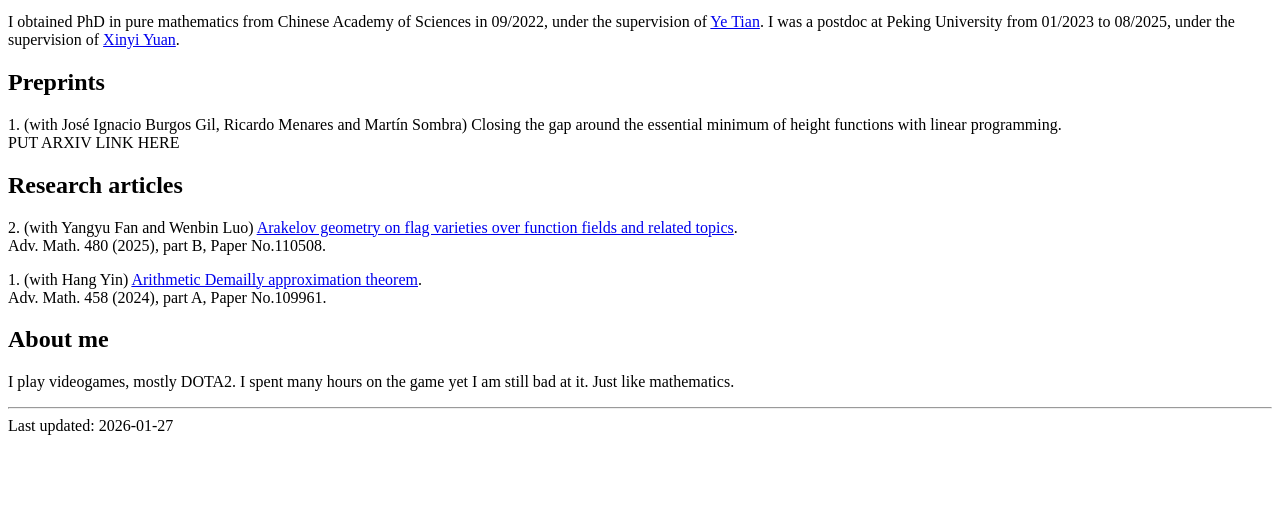
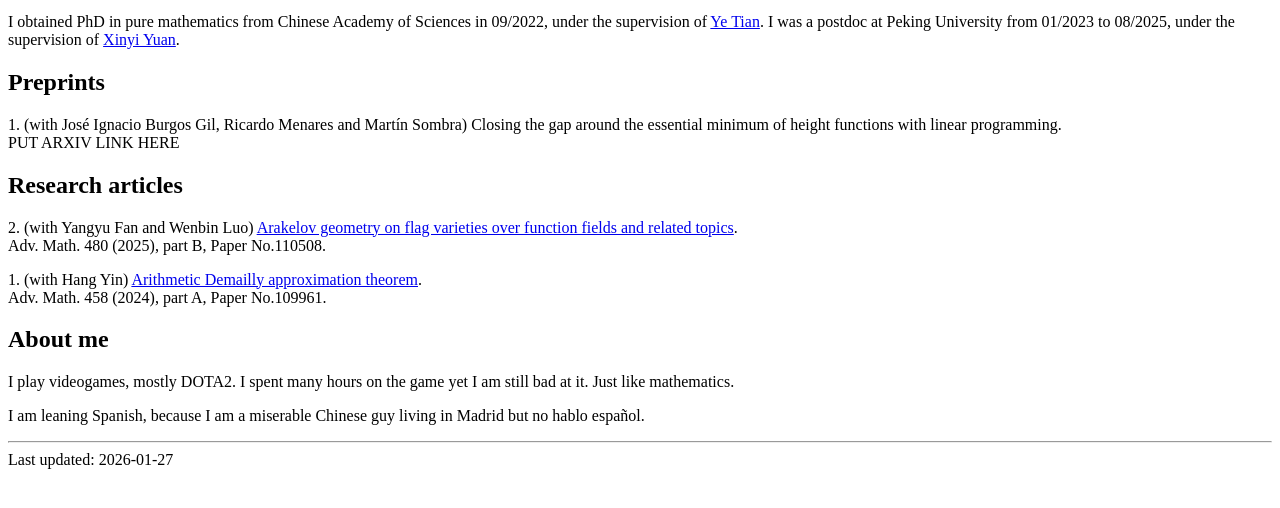
Before and after one commit to qubinggang/qubinggang.github.io, a plain HTML site: page index.html in a window 1280 px wide. Shown: the part 128-636 px from the top of the page. Drawn offline with Linux system fonts and the light colour scheme.

Commit message:
Update index.html

```diff
--- a/index.html
+++ b/index.html
@@ -45,7 +45,10 @@ Adv. Math. 480 (2025), part B, Paper No.110508.
       <section>
         <h2>About me</h2>
         <p>
-         I play videogames, mostly DOTA2. I spent many hours on the game yet I am still bad at it. Just like mathematics.
+        I play videogames, mostly DOTA2. I spent many hours on the game yet I am still bad at it. Just like mathematics.
+        </p>
+        <p>
+        I am leaning Spanish, because I am a miserable Chinese guy living in Madrid but no hablo español.
         </p>
       </section>
 
```
